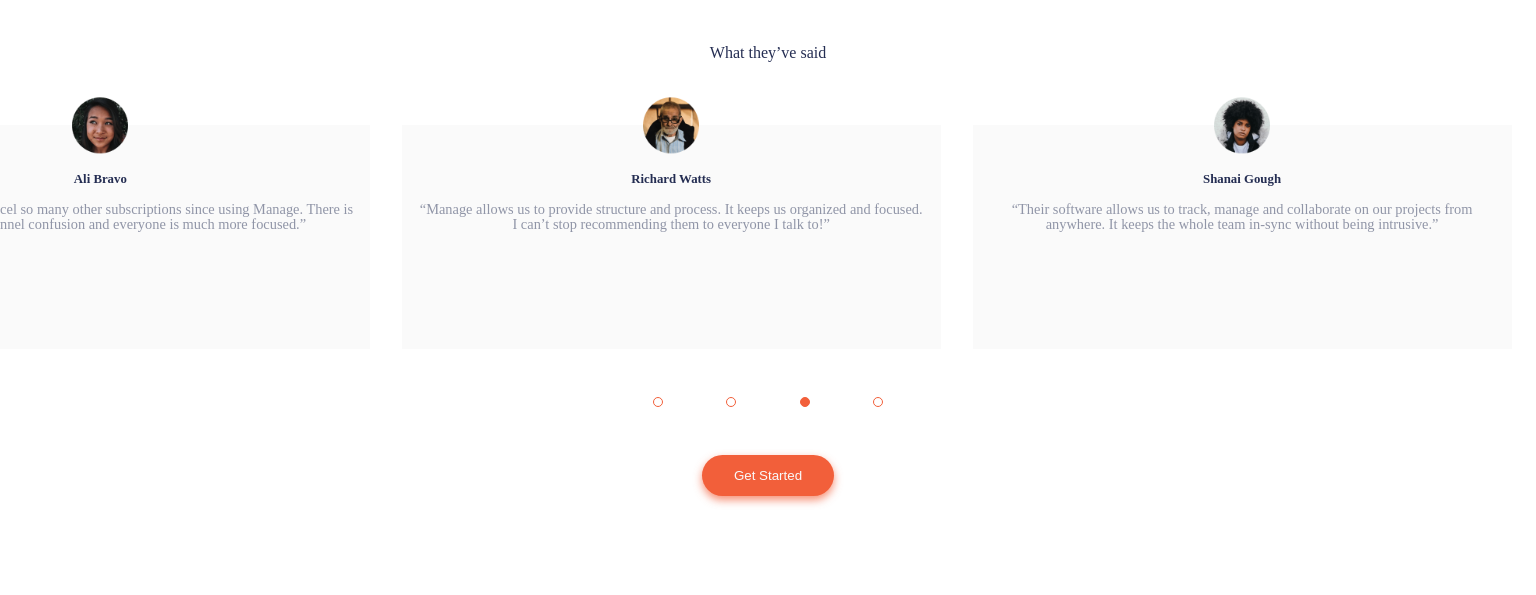
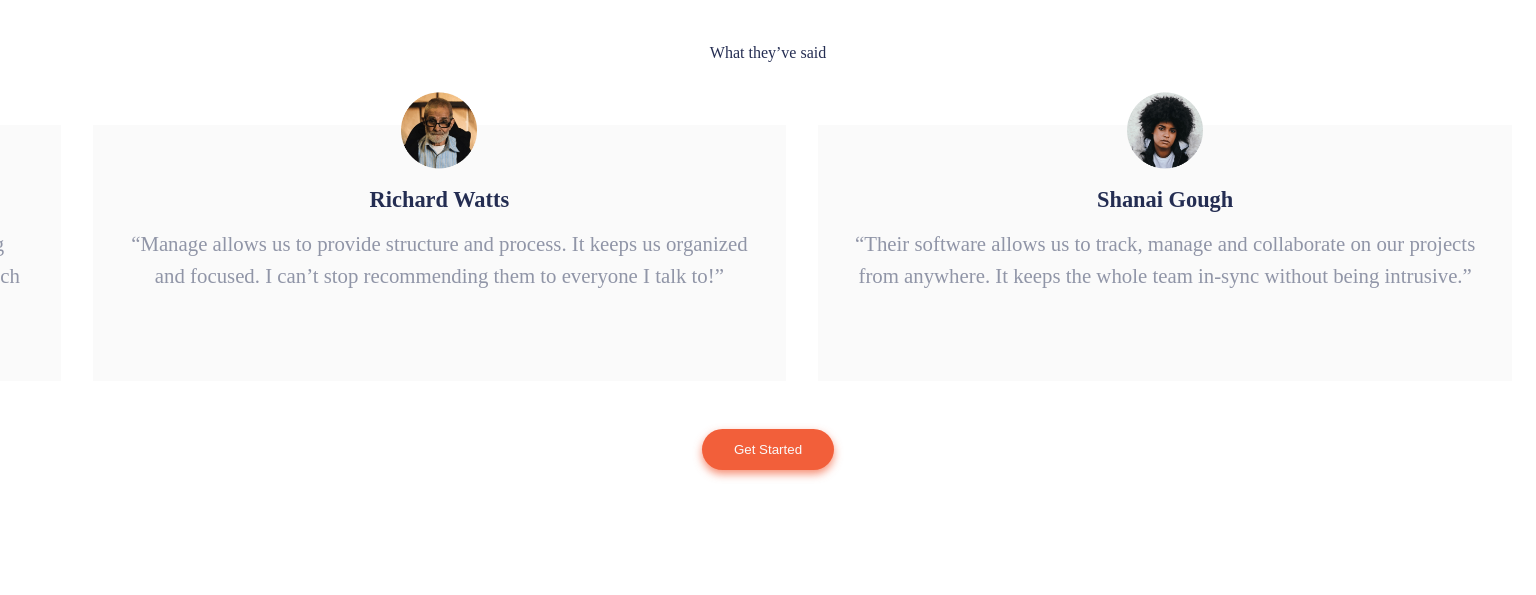
Before and after one commit to AngeliqueDF/manage-landing-page, a website built with Vite: page index.html in a window 1536 px wide. Shown: the part 1430-2025 px from the top of the page. Built offline with nearby package versions, Linux system fonts and the light colour scheme.

Commit message:
Improve `.slider` appearance
Match better with the design

```diff
--- a/src/css/style.css
+++ b/src/css/style.css
@@ -615,9 +615,27 @@
 		left: -19rem;
 		width: 36rem;
 	}
+
 	.slider article {
-		min-width: 33%;
 		margin-right: 1.5rem;
+		min-width: 41vw;
+		padding: 3rem 2rem;
+	}
+	.slider article img {
+		width: 4.75rem;
+		top: -10%;
+	}
+
+	.slider article h3 {
+		font-size: 1.4rem;
+	}
+
+	.slider p {
+		line-height: 2rem;
+		font-size: 1.3rem;
+	}
+	.slider-buttons {
+		display: none;
 	}
 	/* END TESTIMONIALS SECTION */
 
```
